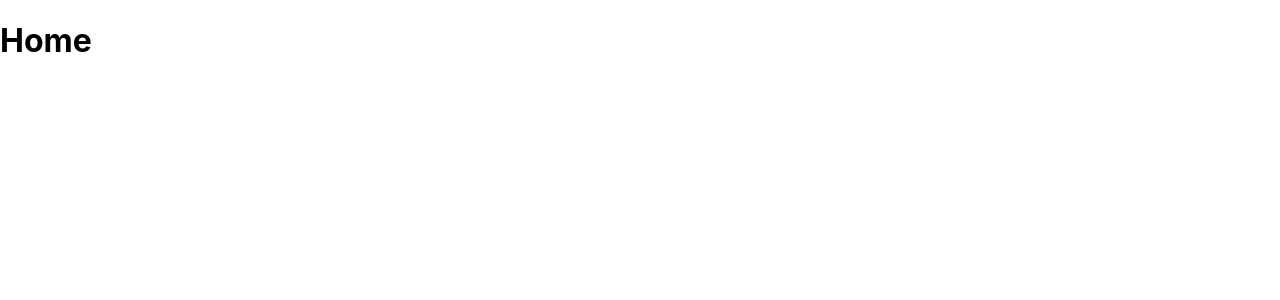
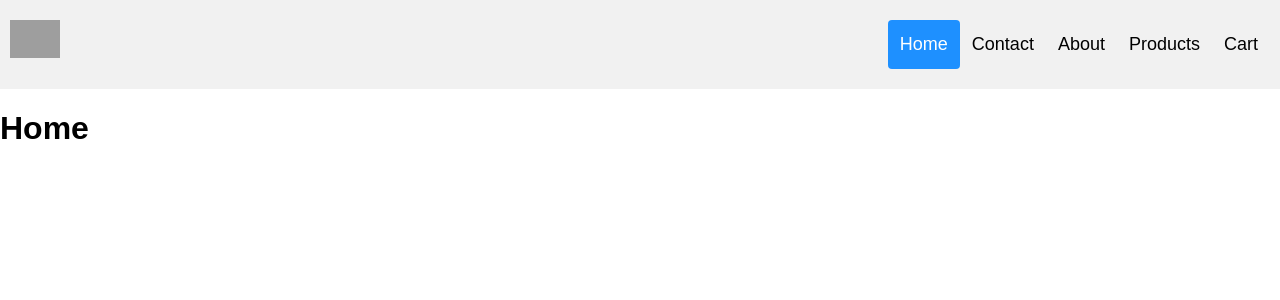
Before and after one commit to FrontX-Ganesh/static_website, a React (Create React App) app: page / in a window 1280 px wide. Shown: the top 300 px of the page. Built offline with nearby package versions, Linux system fonts and the light colour scheme; grey boxes are pictures that could not be loaded.

Commit message:
header added

```diff
--- a/src/App.js
+++ b/src/App.js
@@ -7,10 +7,12 @@ import SingleProduct from "./SingleProduct";
 import { BrowserRouter as Router, Routes, Route } from "react-router-dom";
 import Cart from "./Cart";
 import Error from "./Error";
+import Header from "./Components/Header";
 
 const App = () => {
   return (
     <Router>
+      <Header />
       <Routes>
         <Route path="/" element={<Home />} />
         <Route path="/contact" element={<Contact />} />
--- /dev/null
+++ b/src/Components/Header.jsx
@@ -0,0 +1,29 @@
+import React, { useState, useReducer } from 'react';
+import '../Css/Header.css';
+import { Link } from "react-router-dom";
+
+const Header = () => {
+
+  let [activeTab, setActiveTab] = useState('home');
+
+  const nav = {
+
+  }
+
+  return (
+    <>
+      <div className="header">
+        <Link to="/" onClick={() => setActiveTab('home')}><img className='logo' src="https://pps.whatsapp.net/v/t61.24694-24/308716314_792466778712569_5199847584127189700_n.jpg?ccb=11-4&oh=01_AdTrUoCNAUgrxuJccvFN-gAI8AGFYWU7WNPVIMUICQ9XCw&oe=636A8C06" /></Link>
+        <div className="header-right">
+          <Link className={activeTab === 'home' ? 'active' : ''} onClick={() => setActiveTab('home')} to="/">Home</Link>
+          <Link className={activeTab === 'contact' ? 'active' : ''} onClick={() => setActiveTab('contact')} to="/contact">Contact</Link>
+          <Link className={activeTab === 'abouts' ? 'active' : ''} onClick={() => setActiveTab('abouts')} to="/abouts">About</Link>
+          <Link className={activeTab === 'products' ? 'active' : ''} onClick={() => setActiveTab('products')} to="/products">Products</Link>
+          <Link className={activeTab === 'cart' ? 'active' : ''} onClick={() => setActiveTab('cart')} to="/cart">Cart</Link>
+        </div>
+      </div>
+    </>
+  )
+}
+
+export default Header;
--- /dev/null
+++ b/src/Css/Header.css
@@ -0,0 +1,58 @@
+* {
+  box-sizing: border-box;
+}
+
+body {
+  margin: 0;
+  font-family: Arial, Helvetica, sans-serif;
+}
+
+.header {
+  overflow: hidden;
+  background-color: #f1f1f1;
+  padding: 20px 10px;
+}
+
+.header .header-right a {
+  float: left;
+  color: black;
+  text-align: center;
+  padding: 12px;
+  text-decoration: none;
+  font-size: 18px;
+  line-height: 25px;
+  border-radius: 4px;
+}
+
+.header .logo {
+  /* font-size: 25px;
+  font-weight: bold; */
+  width: 50px;
+
+}
+
+.header .header-right a:hover {
+  background-color: #ddd;
+  color: black;
+}
+
+.header .header-right a.active {
+  background-color: dodgerblue;
+  color: white;
+}
+
+.header-right {
+  float: right;
+}
+
+@media screen and (max-width: 500px) {
+  .header .header-right a {
+    float: none;
+    display: block;
+    text-align: left;
+  }
+
+  .header-right {
+    float: none;
+  }
+}
```
Lines whose indentation alone changed are shown as unchanged.
